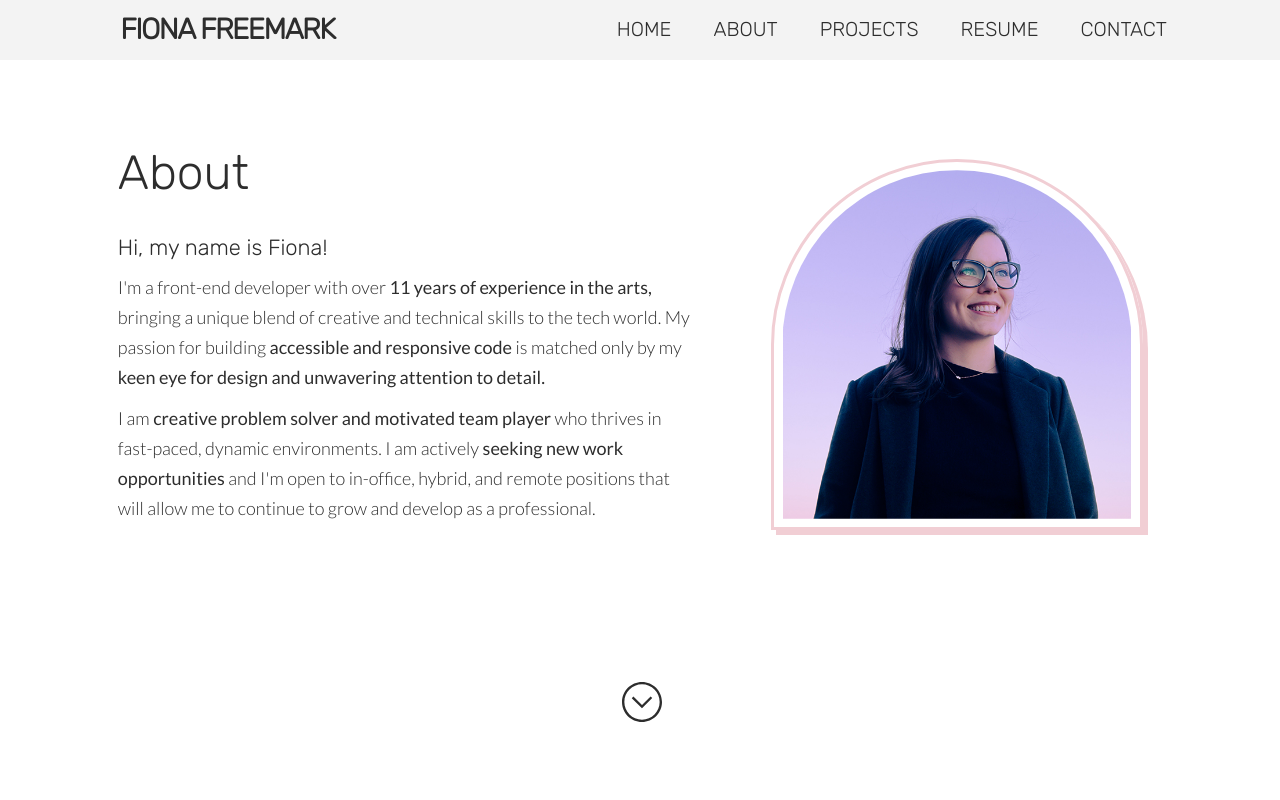
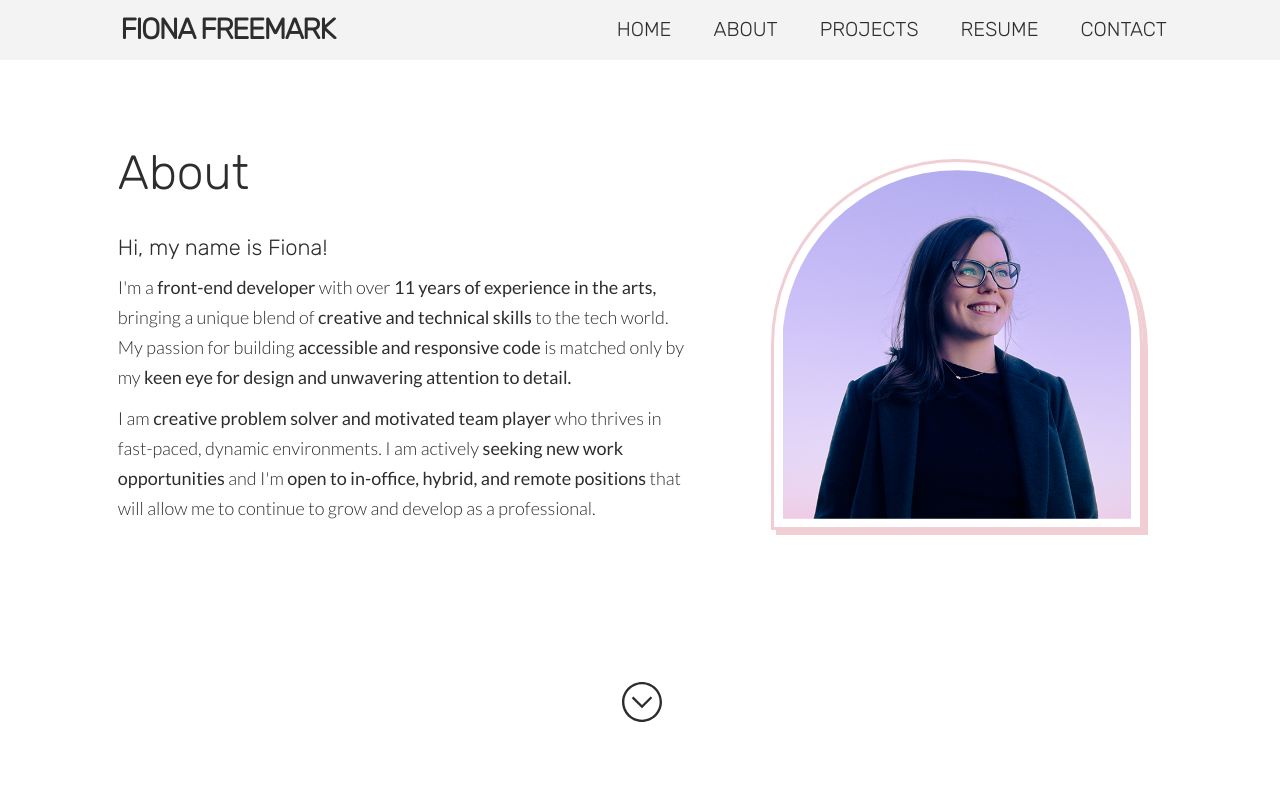
Before and after one commit to fionafreemark/freemark.dev, a React (Create React App) app: page /about in a window 1280 px wide. Shown: the top 800 px of the page. Built offline with nearby package versions, Linux system fonts and the light colour scheme.

Commit message:
changed Front-End Developer h3 to default font-weight on home page

```diff
--- a/src/Pages/About.js
+++ b/src/Pages/About.js
@@ -18,9 +18,9 @@ function About() {
               Hi, my name is Fiona!</h4>
             <div>
               <p className="about-me-text">
-                I'm a front-end developer with over <span className="bold-link">11 years of experience in the arts,</span> bringing a unique blend of creative and technical skills to the tech world. My passion for building <span className="bold-link">accessible and responsive code</span> is matched only by my <span className="bold-link">keen eye for design and unwavering attention to detail.</span></p>
+                I'm a <span className="bold-link">front-end developer</span> with over <span className="bold-link">11 years of experience in the arts,</span> bringing a unique blend of <span className="bold-link">creative and technical skills</span> to the tech world. My passion for building <span className="bold-link">accessible and responsive code</span> is matched only by my <span className="bold-link">keen eye for design and unwavering attention to detail.</span></p>
               <p className="about-me-text">
-                I am <span className="bold-link">creative problem solver and motivated team player</span> who thrives in fast-paced, dynamic environments. I am actively <span className="bold-link">seeking new work opportunities</span> and I'm open to in-office, hybrid, and remote positions that will allow me to continue to grow and develop as a professional.</p>
+                I am <span className="bold-link">creative problem solver and motivated team player</span> who thrives in fast-paced, dynamic environments. I am actively <span className="bold-link">seeking new work opportunities</span> and I'm <span className="bold-link">open to in-office, hybrid, and remote positions</span> that will allow me to continue to grow and develop as a professional.</p>
             </div>
           </div>
           <div
@@ -31,7 +31,7 @@ function About() {
         </div>
         <div className="scroll-btn">
           <a href="#skills">
-            <TfiArrowCircleDown className='down-arrow-btn' />
+            <TfiArrowCircleDown className='down-arrow-btn' title="scroll"/>
           </a>
         </div>
       </section>
--- a/src/Pages/Home.js
+++ b/src/Pages/Home.js
@@ -1,10 +1,7 @@
 // Modules
-import { Link } from "react-router-dom";
 import { motion, useAnimation } from "framer-motion";
 import { useInView } from "react-intersection-observer";
 import { useEffect } from "react";
-// Pages
-import Contact from '../Pages/Contact';
 // Assets
 import DesktopView from "../assets/desktop-view-by-covene.jpg";
 import Pie from "../assets/shapes/quarter-circle-shape-red.svg";
@@ -49,7 +46,7 @@ const Home = () => {
           variants={fadeVariant3}
           initial="hidden"
           animate={control}>
-          <Link className="link-outline" to={'/contact'} element={<Contact />}>Get in Touch</Link>
+          <a href="mailto:freemark.dev@gmail.com" title="Email Me" className="link-outline" target="_blank" rel="noreferrer">Get in Touch</a>
         </motion.div>
       </div>
       <div
--- a/src/sass/partials/pages/_home.scss
+++ b/src/sass/partials/pages/_home.scss
@@ -25,7 +25,6 @@
 
   h3 {
     font-family: $ff-body;
-    font-weight: $fw-semi-bold;
     font-size: $fs-lrg;
     margin-bottom: 1.5em;
   }
```
